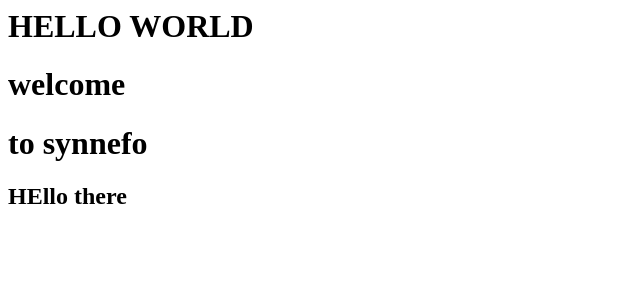
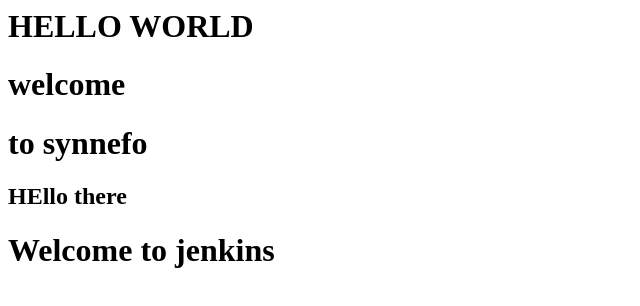
Before and after one commit to MysticDarknes/html, a plain HTML site: page index.html in a window 1280 px wide. Shown: the whole page, without its empty margins (0-640 px from the left). Drawn offline with Linux system fonts and the light colour scheme.

Commit message:
test commit

```diff
--- a/index.html
+++ b/index.html
@@ -4,5 +4,6 @@
 <h1>welcome<h1>
 <h1>to synnefo<h1>
 <h2> HEllo there </h2>
+<h1>Welcome to jenkins </h1>
 </body>
 </html>
```
